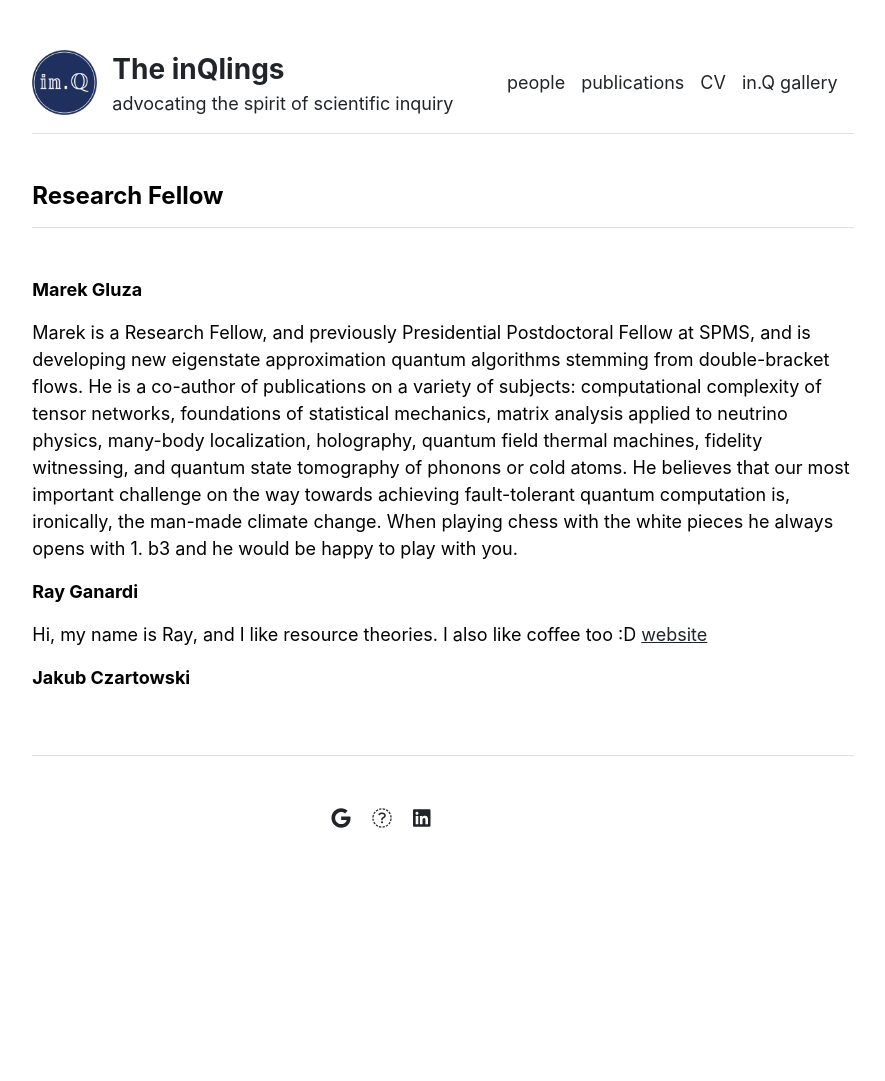
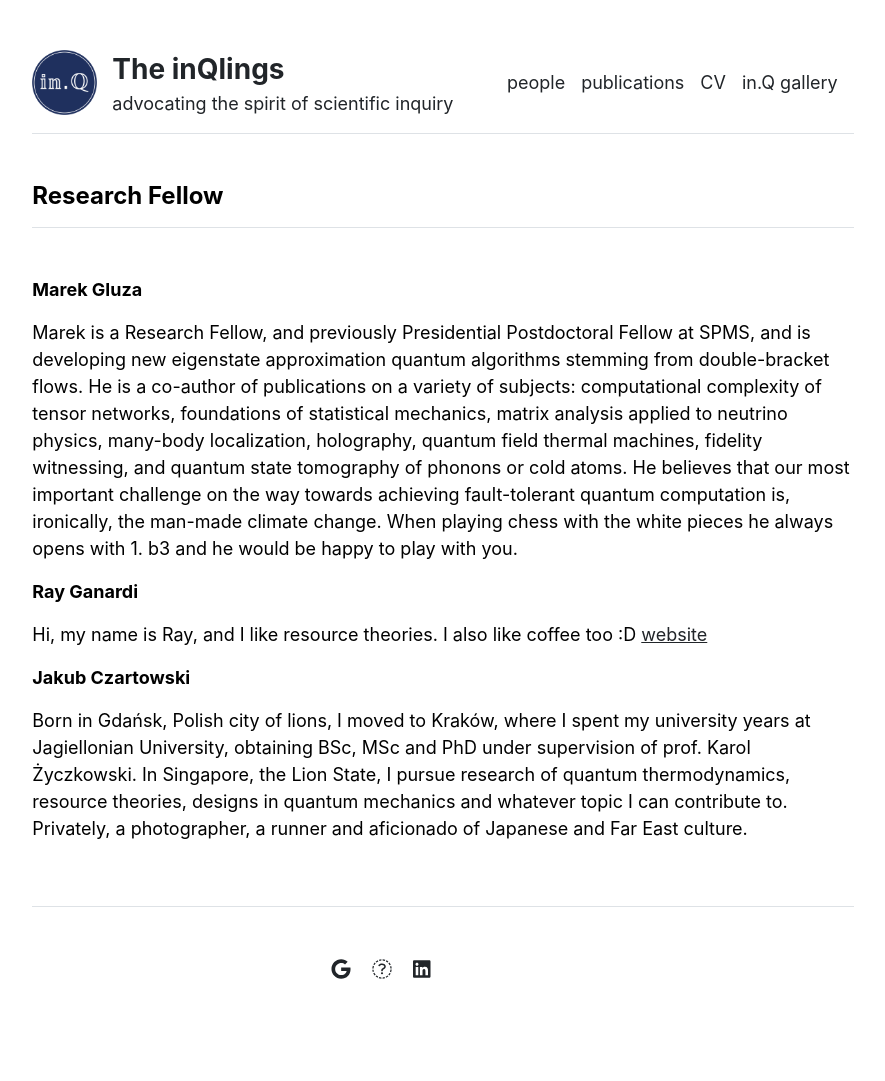
Before and after one commit to nelly-ng/nelly-ng.github.io, a Jekyll site: the page built from people/research-fellow.md, in a window 1280 px wide. Shown: the whole page, without its empty margins (197-1082 px from the left). Built offline with Jekyll 4.4.1, drawn with Linux system fonts in a browser that asks for light colours; before the commit the page ends 930 px from its top, so only the background shows below that.

Commit message:
Update research-fellow.md

```diff
--- a/people/research-fellow.md
+++ b/people/research-fellow.md
@@ -12,3 +12,5 @@ Marek is a Research Fellow, and previously Presidential Postdoctoral Fellow at S
 Hi, my name is Ray, and I like resource theories. I also like coffee too :D [website](https://ray.ganardi.xyz)
 
 **Jakub Czartowski**
+
+Born in Gdańsk, Polish city of lions, I moved to Kraków, where I spent my university years at Jagiellonian University, obtaining BSc, MSc and PhD under supervision of prof. Karol Życzkowski. In Singapore, the Lion State, I pursue research of quantum thermodynamics, resource theories, designs in quantum mechanics and whatever topic I can contribute to. Privately, a photographer, a runner and aficionado of Japanese and Far East culture.
```
